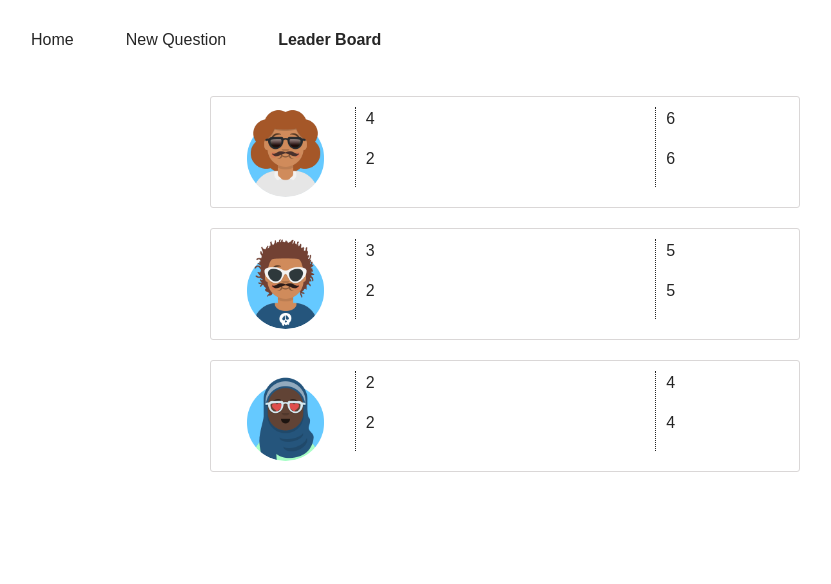
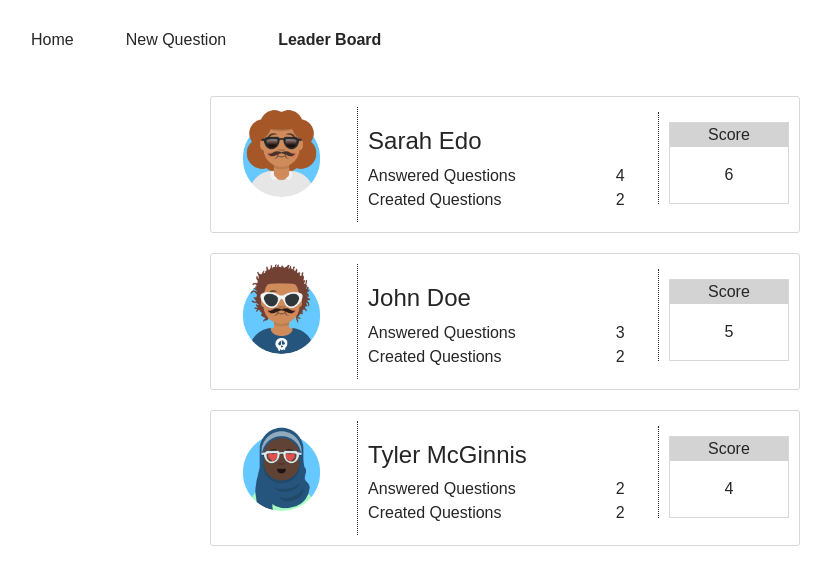
Before and after one commit to TimLiu2019/would-you-rather-react-redux, a React (Create React App) app: page /leaderboard in a window 1280 px wide. Shown: the top 584 px of the page, without its empty margins (135-966 px from the left). Built offline with nearby package versions, Linux system fonts and the light colour scheme.

Commit message:
leader board

```diff
--- a/src/App.css
+++ b/src/App.css
@@ -205,7 +205,7 @@ li {
 }
 
 /* leader board*/
-.score-container{
+.score-container {
   width: 100%;
   max-width: 590px;
   padding: 0 auto;
@@ -216,47 +216,59 @@ li {
   cursor: pointer;
   flex-direction: column;
 }
-.score-container > div{
-  margin: 10px 5px;
+.score-container > div {
+  margin: 0;
 }
-.score-avatar{
+.score-avatar {
   width: 24%;
   float: left;
   margin: auto;
   position: relative;
+  padding: 10px;
 }
-.score-avatar :after{
-  content: '';
+.score-avatar :after {
+  content: "";
   width: 0;
   height: 0;
   border-style: solid;
   border-width: 0 30px 30px 0;
-  border-color: transparent #608A32 transparent transparent;
+  border-color: transparent #608a32 transparent transparent;
   right: 0;
   top: 0;
   position: absolute;
 }
-.score-avatar img{
+.score-avatar img {
   height: 90px;
   margin: auto;
   display: block;
   border-radius: 45px;
-
-
 }
-.score-info{
+.score-info {
   width: 49%;
   float: left;
-  margin: 0;
+  margin: 10px 5px;
   border-left: 1px dotted;
-  padding-left: 10px;
+  padding: 10px;
   height: 100%;
 }
-.score{
+.score-info h4 {
+  padding-top: 10px;
+}
+
+.score {
   width: 24%;
   float: right;
-  margin: 0;
+  margin-top:15px;
+  padding: 0;
+  height: 100%;
+  text-align: center;
   border-left: 1px dotted;
-  padding-left: 10px;
-  height: 100%;
 }
+
+.score-card {
+  border: 1px solid #dad7d7;
+  margin: 10px 10px auto;
+}
+.score-title {
+  background-color: lightgray;
+}
--- a/src/components/leaderBoard/LeaderBoardItem.jsx
+++ b/src/components/leaderBoard/LeaderBoardItem.jsx
@@ -1,6 +1,7 @@
 import React from "react";
 import { connect } from "react-redux";
-
+import Row from "react-bootstrap/Row";
+import Col from "react-bootstrap/Col";
 const LeaderBoardItem = ({ avatar, name, answeredNum, questionNum, score }) => {
   return (
     <div className="score-container">
@@ -9,12 +10,21 @@ const LeaderBoardItem = ({ avatar, name, answeredNum, questionNum, score }) => {
           <img src={avatar} alt={`Avatar of ${name}`} className="avatar" />
         </div>
         <div className="score-info">
-          <p> {answeredNum}</p>
-          <p >{questionNum}</p>
+          <h4>{name}</h4>
+          <Row>
+            <Col xs={10}>Answered Questions</Col>
+            <Col>{answeredNum}</Col>
+          </Row>
+          <Row>
+            <Col xs={10}>Created Questions</Col>
+            <Col>{questionNum}</Col>
+          </Row>
         </div>
         <div className="score">
-          <p >{score}</p>
-          <p >{score}</p>
+          <div className='score-card'>
+            <p className="score-title">Score</p>
+            <p>{score}</p>
+          </div>
         </div>
       </div>
     </div>
```
